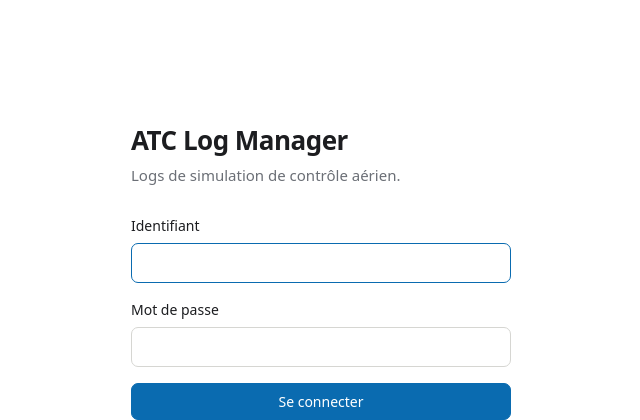
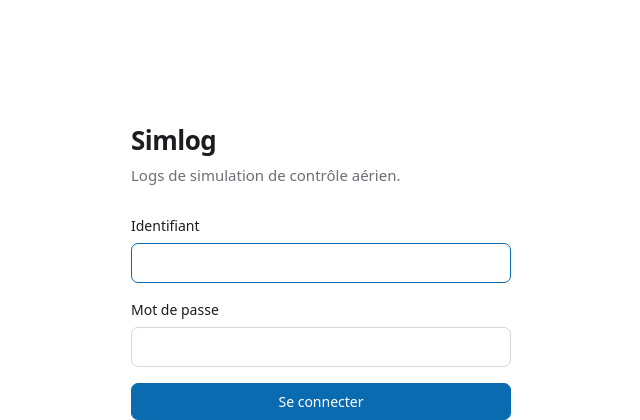
Before and after one commit to VUYCharles/anon, a Flask app: page /login in a window 1280 px wide. Shown: the top 420 px of the page, without its empty margins (319-959 px from the left). Run offline with Flask 3, Linux system fonts and the light colour scheme.

Commit message:
renommage en Simlog

```diff
--- a/static/style.css
+++ b/static/style.css
@@ -1,5 +1,5 @@
 /* =========================================================================
-   ATC Log Manager — feuille de style
+   Simlog — feuille de style
    Sobre, professionnel, institutionnel. Polices système (hors-ligne).
    Pas de chasse fixe sauf pour l'édition de code JSON. Chiffres tabulaires
    pour l'alignement des heures et identifiants.
--- a/templates/admin.html
+++ b/templates/admin.html
@@ -1,5 +1,5 @@
 {% extends "base.html" %}
-{% block title %}Administration — ATC Log Manager{% endblock %}
+{% block title %}Administration — Simlog{% endblock %}
 {% block content %}
 <div class="page-head">
   <h1>Administration nationale</h1>
--- a/templates/admin_edit.html
+++ b/templates/admin_edit.html
@@ -1,5 +1,5 @@
 {% extends "base.html" %}
-{% block title %}Éditer {{ sim_id }} — ATC Log Manager{% endblock %}
+{% block title %}Éditer {{ sim_id }} — Simlog{% endblock %}
 {% block content %}
 <div class="breadcrumb"><a href="{{ url_for('admin_dashboard') }}">Administration</a> / Éditer {{ sim_id }}</div>
 
--- a/templates/base.html
+++ b/templates/base.html
@@ -11,7 +11,7 @@
 <header class="topbar">
   <div class="topbar-inner">
     <a href="{{ url_for('index') }}" class="brand">
-      <span class="name">ATC Log Manager</span>
+      <span class="name">Simlog</span>
     </a>
     <nav class="topnav">
       <a href="{{ url_for('index') }}" class="{{ 'active' if request.endpoint == 'index' }}">Simulations</a>
--- a/templates/error.html
+++ b/templates/error.html
@@ -1,5 +1,5 @@
 {% extends "base.html" %}
-{% block title %}Erreur {{ code }} — ATC Log Manager{% endblock %}
+{% block title %}Erreur {{ code }} — Simlog{% endblock %}
 {% block content %}
 <div class="error-page">
   <div class="code">{{ code }}</div>
--- a/templates/login.html
+++ b/templates/login.html
@@ -1,8 +1,8 @@
 {% extends "base.html" %}
-{% block title %}Connexion — ATC Log Manager{% endblock %}
+{% block title %}Connexion — Simlog{% endblock %}
 {% block content %}
 <div class="login-card">
-  <h1 class="name-big">ATC Log Manager</h1>
+  <h1 class="name-big">Simlog</h1>
   <p class="lead">Logs de simulation de contrôle aérien.</p>
 
   <form method="post" action="{{ url_for('login') }}{% if request.args.get('next') %}?next={{ request.args.get('next') }}{% endif %}">
--- a/templates/simulation.html
+++ b/templates/simulation.html
@@ -1,5 +1,5 @@
 {% extends "base.html" %}
-{% block title %}{{ sim.titre }} — ATC Log Manager{% endblock %}
+{% block title %}{{ sim.titre }} — Simlog{% endblock %}
 {% block content %}
 <div class="breadcrumb"><a href="{{ url_for('index') }}">Simulations</a> / {{ sim.id }}</div>
 
--- a/templates/simulations.html
+++ b/templates/simulations.html
@@ -1,5 +1,5 @@
 {% extends "base.html" %}
-{% block title %}Simulations — ATC Log Manager{% endblock %}
+{% block title %}Simulations — Simlog{% endblock %}
 {% block content %}
 <div class="page-head">
   <h1>Simulations <span class="sub">{% if current_user.role == 'admin' %}· tous les centres{% else %}· {{ centres[current_user.centre].nom if current_user.centre in centres else current_user.centre }}{% endif %}</span></h1>
--- a/templates/ticket.html
+++ b/templates/ticket.html
@@ -1,5 +1,5 @@
 {% extends "base.html" %}
-{% block title %}{{ ticket.id }} — ATC Log Manager{% endblock %}
+{% block title %}{{ ticket.id }} — Simlog{% endblock %}
 {% block content %}
 <div class="breadcrumb"><a href="{{ url_for('tickets_list') }}">Tickets</a> / {{ ticket.id }}</div>
 
--- a/templates/tickets.html
+++ b/templates/tickets.html
@@ -1,5 +1,5 @@
 {% extends "base.html" %}
-{% block title %}Tickets — ATC Log Manager{% endblock %}
+{% block title %}Tickets — Simlog{% endblock %}
 {% block content %}
 <div class="page-head">
   <h1>Tickets {% if current_user.role == 'admin' %}<span class="sub">· tous centres</span>{% else %}<span class="sub">· {{ current_user.centre }}</span>{% endif %}</h1>
```
Also changed, not shown: README.md.
